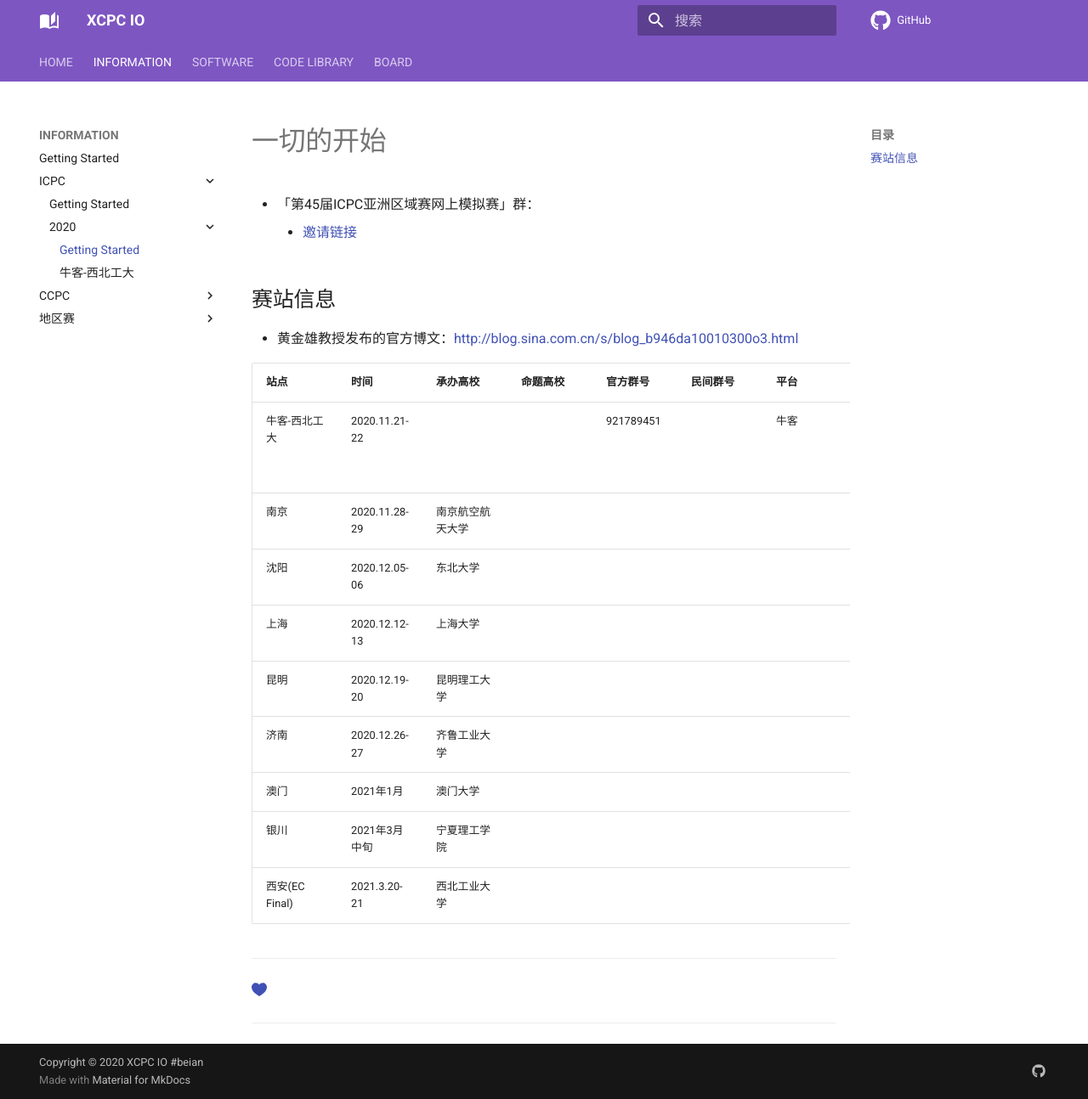
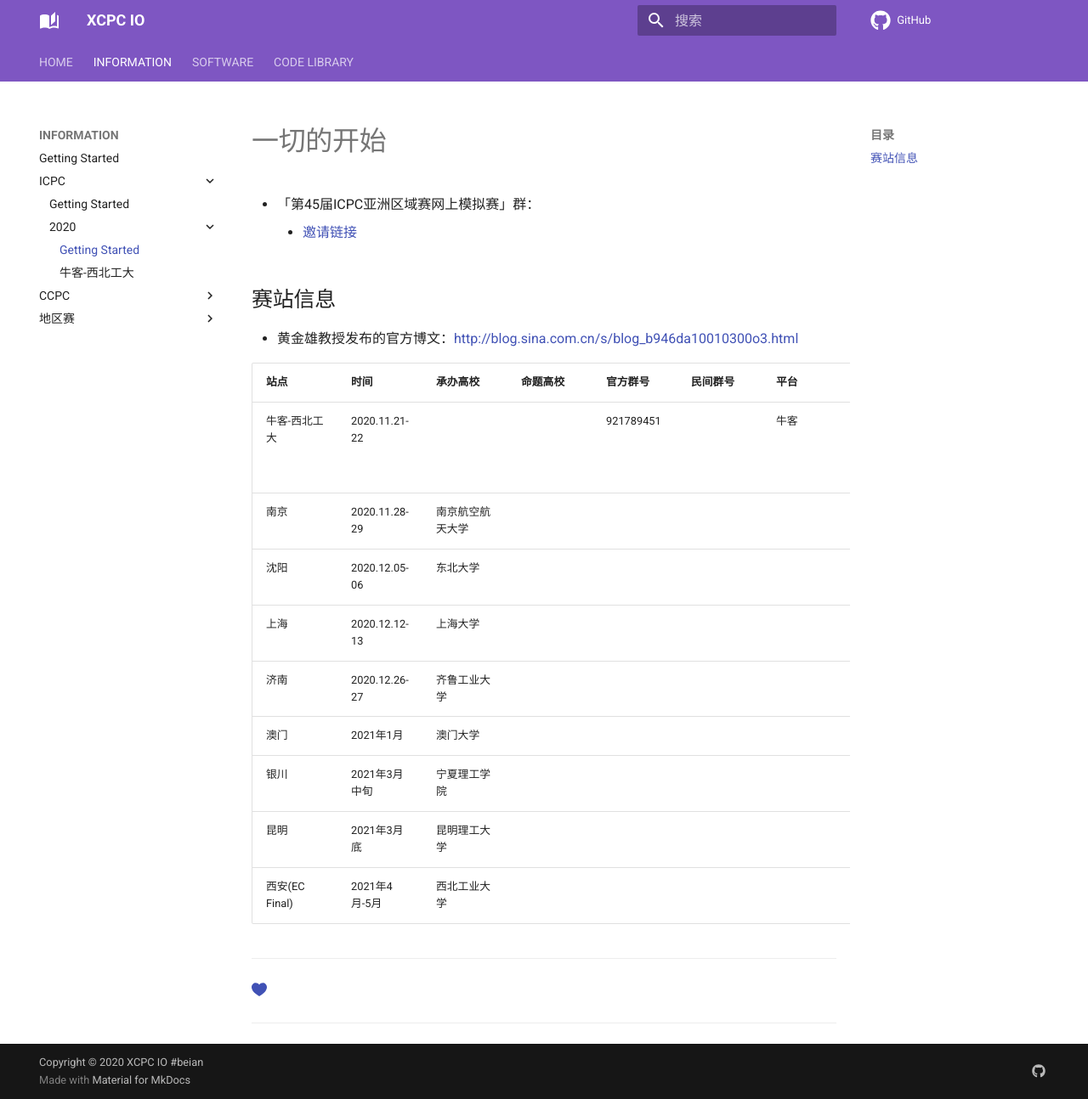
Before and after one commit to xcpcio/docs, an MkDocs documentation site: the page built from docs/src/markdown/info/icpc/2020/index.md, in a window 1280 px wide and 1294 px high. Shown: the whole window at 85% size. Built offline with MkDocs 1.6.1 and Material for MkDocs 9.7.7, drawn with Linux system fonts in a browser that asks for light colours; comment, search, counter and statistics services are not loaded.

Commit message:
update ICPC 2020

```diff
--- a/docs/src/markdown/info/icpc/2020/index.md
+++ b/docs/src/markdown/info/icpc/2020/index.md
@@ -13,8 +13,8 @@
 | 南京 | 2020.11.28-29 | 南京航空航天大学 | | | | | 线上赛 |
 | 沈阳 | 2020.12.05-06 | 东北大学 | | | | | 线上赛 |
 | 上海 | 2020.12.12-13 | 上海大学 | | | | | 线上赛 |
-| 昆明 | 2020.12.19-20 | 昆明理工大学 | | | | | 线上赛 |
 | 济南 | 2020.12.26-27 | 齐鲁工业大学 | | | | | 线上赛 |
 | 澳门 | 2021年1月 | 澳门大学 | | | | | 线上赛 |
 | 银川 | 2021年3月中旬 | 宁夏理工学院 | | | | | 现场赛 |
-| 西安(EC Final) | 2021.3.20-21 | 西北工业大学 | | | | | |
+| 昆明 | 2021年3月底 | 昆明理工大学 | | | | | 现场赛 |
+| 西安(EC Final) | 2021年4月-5月 | 西北工业大学 | | | | | |
--- a/mkdocs.yml
+++ b/mkdocs.yml
@@ -73,8 +73,6 @@ nav:
     - Getting Started: code-library/index.md
     - 模版库列表: code-library/code-library-list.md
     - 模版库构建: code-library/code-library-build.md
-  - BOARD:
-    - board: board.md
 
 markdown_extensions:
   - markdown.extensions.toc:
```
